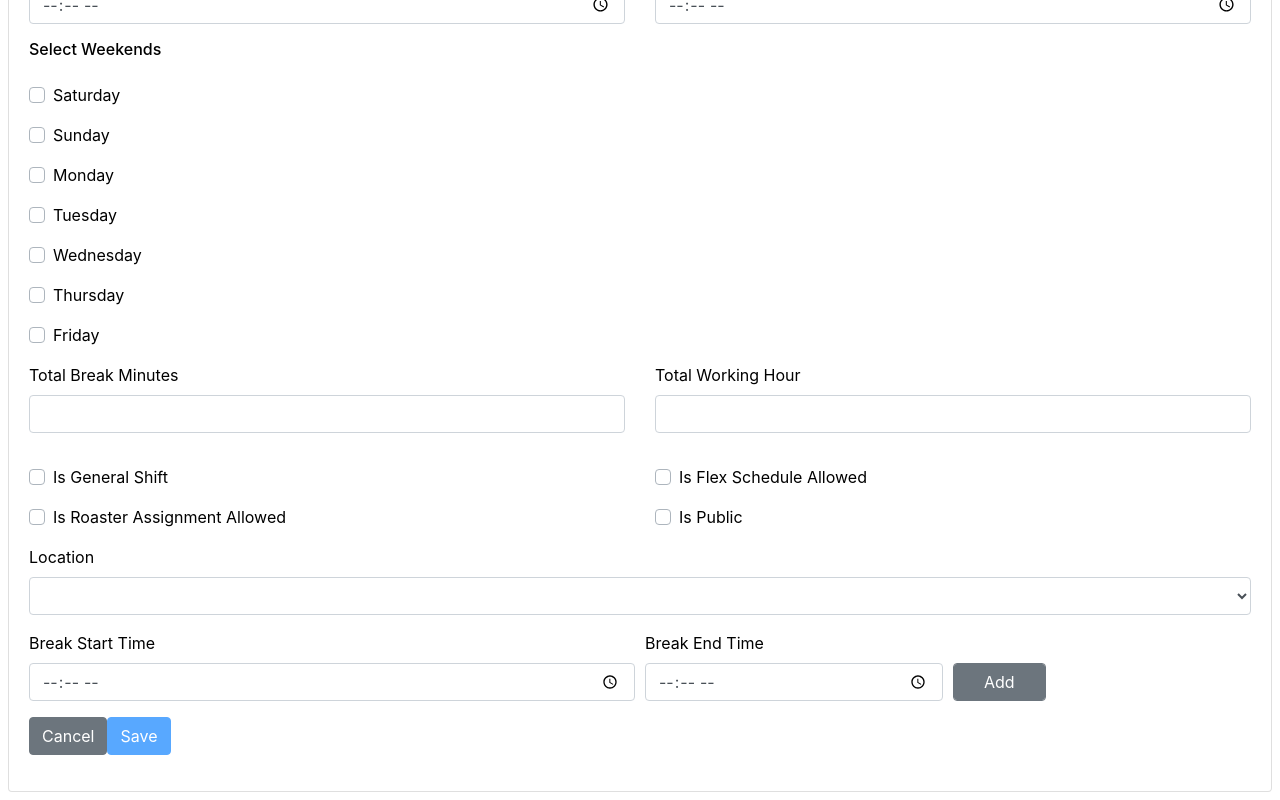
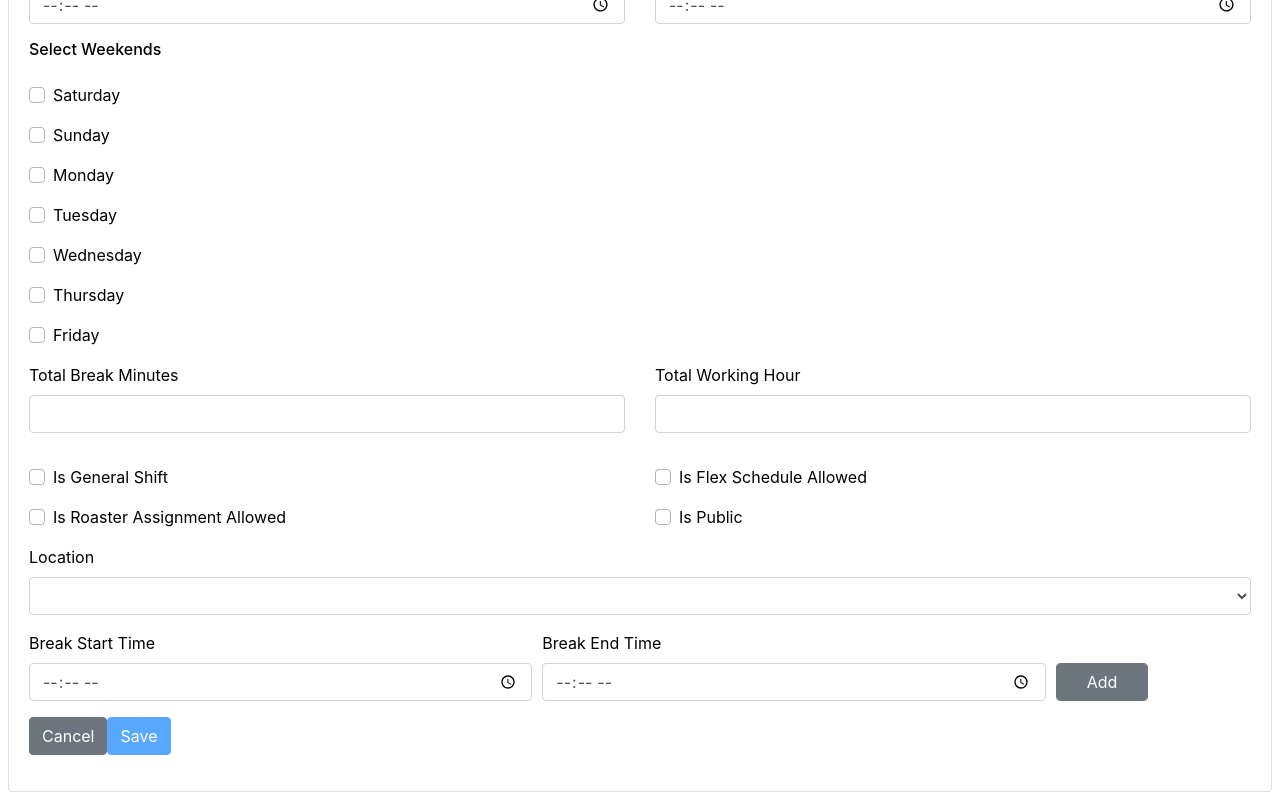
Before and after one commit to shakib04/roaster-management-system-stackblitz, an Angular app: page / in a window 1280 px wide. Shown: the part 381-1181 px from the top of the page. Built offline with nearby package versions, Linux system fonts and the light colour scheme.

Commit message:
1 file modified

```diff
--- a/src/app/shift-creation-ui/shift-creation-ui.component.html
+++ b/src/app/shift-creation-ui/shift-creation-ui.component.html
@@ -337,7 +337,7 @@
 
           <div [formGroupName]="i" class="form-row" [id]="'formRow-' + i">
 
-            <div class="col-md-6">
+            <div class="col-md-5">
                 <div class="form-group">
                     <label class="form-control-label" jhiTranslate="bitsHrPayrollApp.shiftBreak.breakStartTime" for="field_breakStartTime">Break Start Time</label>
                     <div class="d-flex">
@@ -357,7 +357,7 @@
                 </div>
             </div>
 
-            <div class="col-md-3">
+            <div class="col-md-5">
             <div class="form-group">
             <label class="form-control-label" jhiTranslate="bitsHrPayrollApp.shiftBreak.breakEndTime" for="field_breakEndTime">Break End Time</label>
             <div class="d-flex">
```
